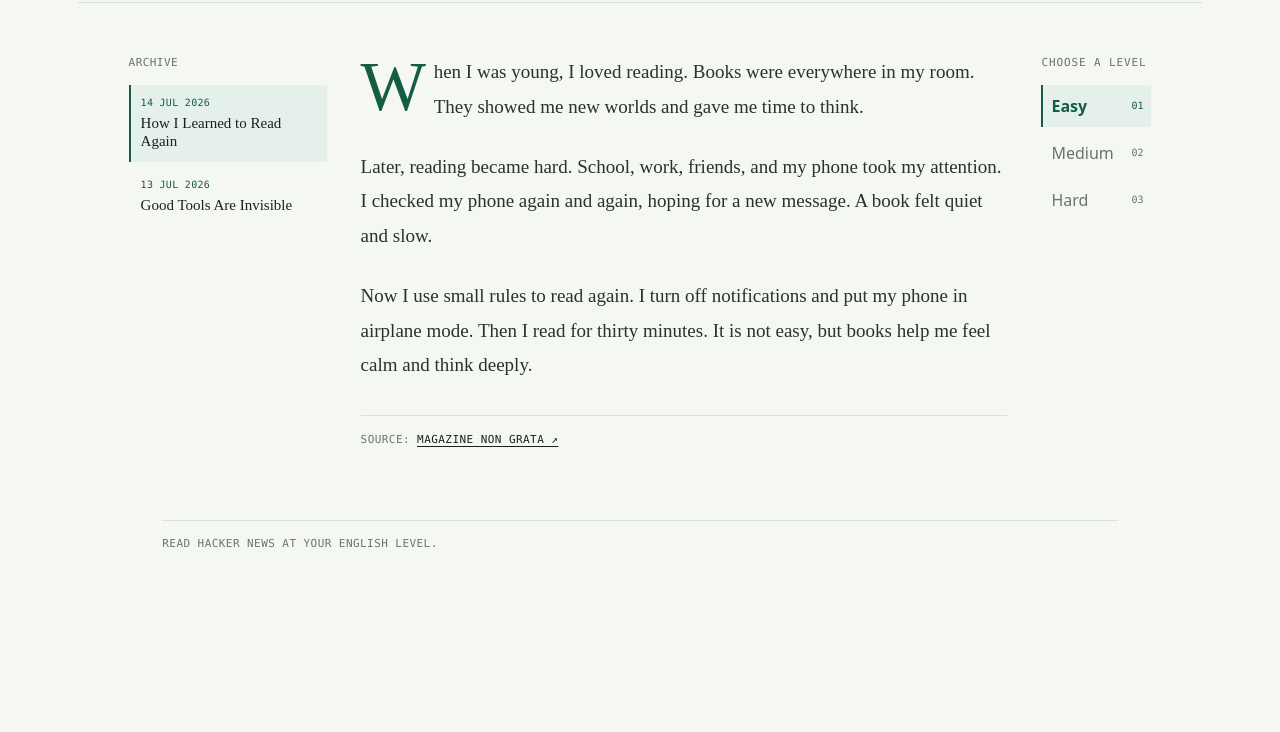
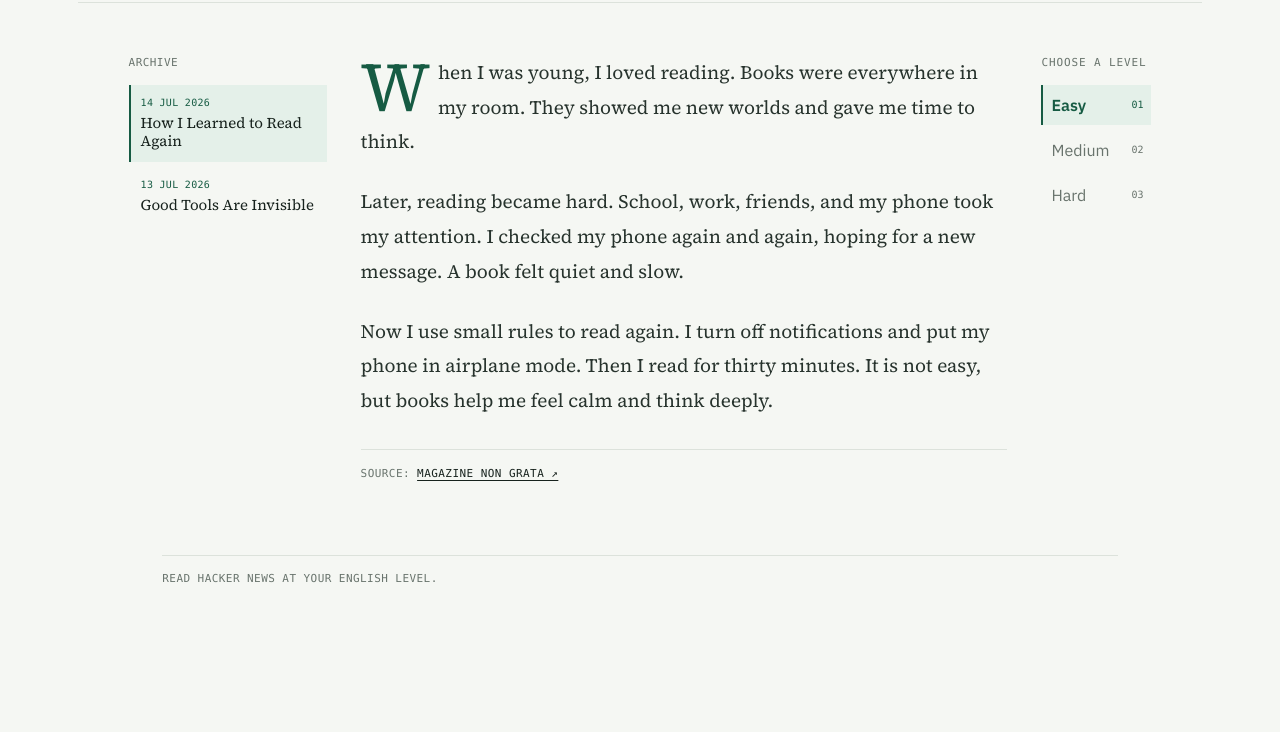
Before and after one commit to abnerzhao/hn-reader, a plain HTML site: page index.html in a window 1280 px wide. Shown: the part 68-800 px from the top of the page. Drawn offline with Linux system fonts and the light colour scheme.

Commit message:
优化英文阅读字体

```diff
--- a/index.html
+++ b/index.html
@@ -7,6 +7,34 @@
   <title>HN Reader</title>
   <link rel="icon" href="hn-reader-favicon.svg" type="image/svg+xml">
   <style>
+    @font-face {
+      font-family: "IBM Plex Sans";
+      src: url("assets/fonts/ibm-plex-sans-400.ttf") format("truetype");
+      font-weight: 400;
+      font-style: normal;
+      font-display: swap;
+    }
+    @font-face {
+      font-family: "IBM Plex Sans";
+      src: url("assets/fonts/ibm-plex-sans-600.ttf") format("truetype");
+      font-weight: 600 800;
+      font-style: normal;
+      font-display: swap;
+    }
+    @font-face {
+      font-family: "Source Serif 4";
+      src: url("assets/fonts/source-serif-4-400.ttf") format("truetype");
+      font-weight: 400;
+      font-style: normal;
+      font-display: swap;
+    }
+    @font-face {
+      font-family: "Source Serif 4";
+      src: url("assets/fonts/source-serif-4-600.ttf") format("truetype");
+      font-weight: 600;
+      font-style: normal;
+      font-display: swap;
+    }
     :root {
       --paper: #f5f7f3;
       --panel: #fbfcfa;
@@ -15,8 +43,8 @@
       --line: #dce2db;
       --green: #165b43;
       --green-soft: #e4f0e9;
-      --serif: Iowan Old Style, Baskerville, "Times New Roman", "Noto Serif SC", serif;
-      --sans: ui-sans-serif, system-ui, -apple-system, BlinkMacSystemFont, "PingFang SC", "Microsoft YaHei", sans-serif;
+      --serif: "Source Serif 4", Iowan Old Style, Baskerville, "Times New Roman", "Noto Serif SC", serif;
+      --sans: "IBM Plex Sans", ui-sans-serif, system-ui, -apple-system, BlinkMacSystemFont, "PingFang SC", "Microsoft YaHei", sans-serif;
       --mono: "SFMono-Regular", Consolas, "Liberation Mono", monospace;
     }
 
```
Also changed, not shown: assets/fonts/ibm-plex-sans-400.ttf (added), assets/fonts/ibm-plex-sans-600.ttf (added), assets/fonts/source-serif-4-400.ttf (added), assets/fonts/source-serif-4-600.ttf (added).
